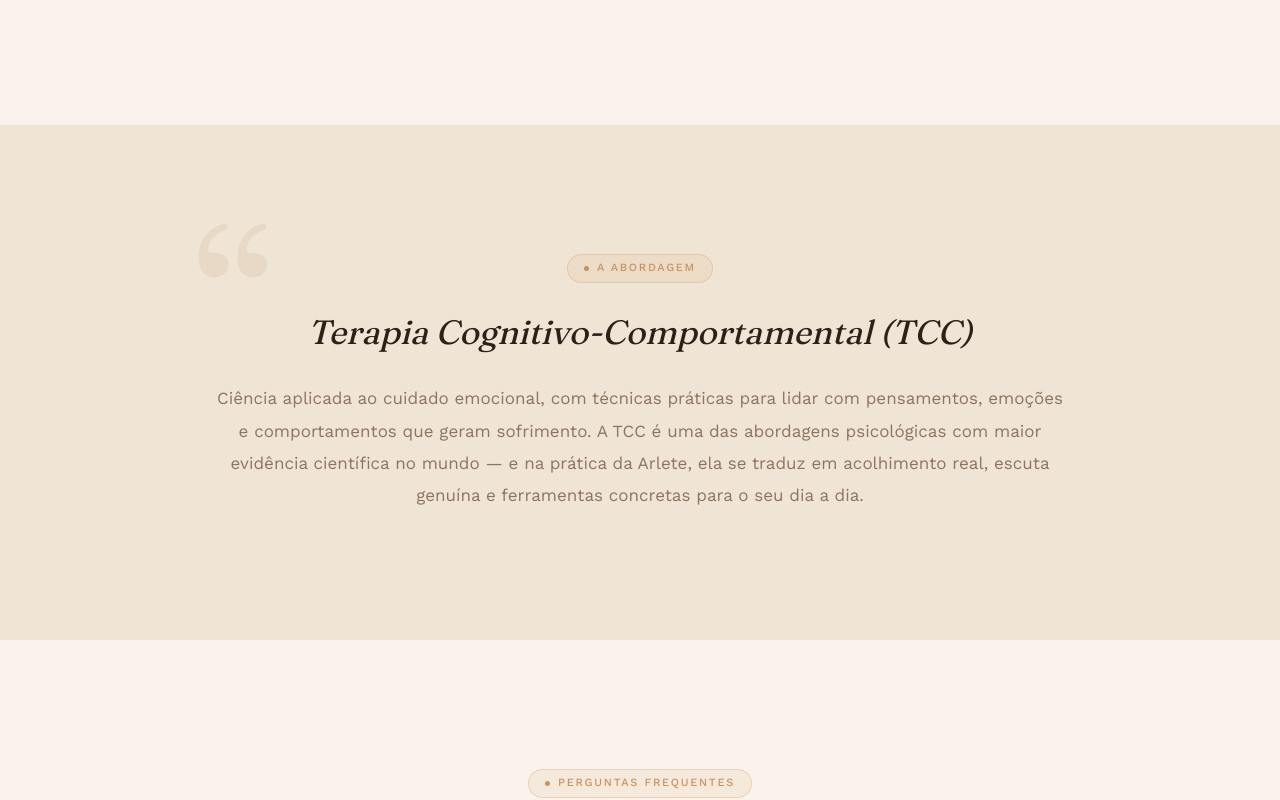
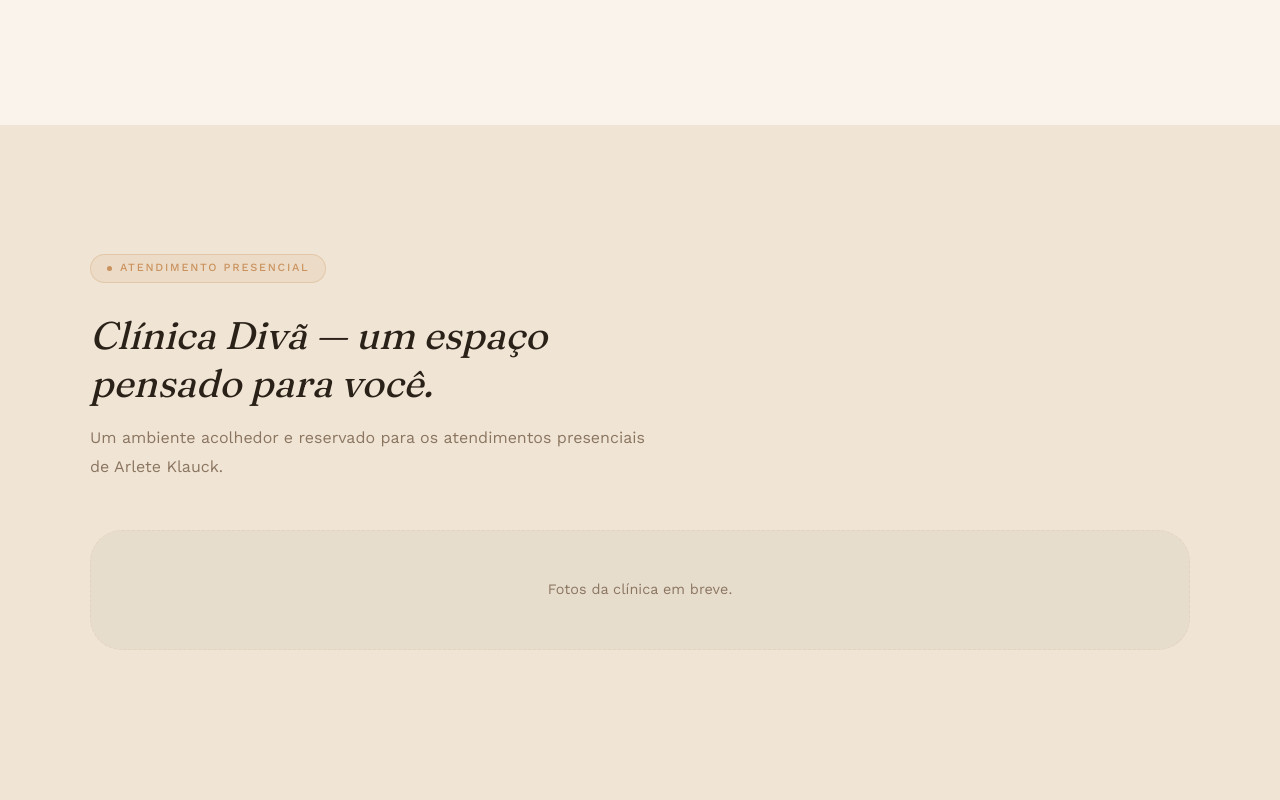
Before and after one commit to AGRyze-tech/permane-ser, a Next.js app: page /atendimento in a window 1280 px wide. Shown: the part 2480-3280 px from the top of the page. Built offline with nearby package versions, Linux system fonts and the light colour scheme.

Commit message:
feat: secao Clinica Diva no atendimento (aguardando fotos)
Estrutura pronta com galeria de fotos e placeholder.
Salvar fotos em public/clinica/foto-1.jpg, foto-2.jpg, etc.

Co-Authored-By: Claude Sonnet 4.6 <noreply@anthropic.com>

```diff
--- a/app/atendimento/page.tsx
+++ b/app/atendimento/page.tsx
@@ -1,7 +1,16 @@
 'use client'
 import { useState } from 'react'
+import Image from 'next/image'
 import { motion } from 'framer-motion'
 import { E, eyebrow, Dot, sectionPad, FadeIn, waLink } from '../../lib/motion'
+
+// TODO: substituir pelos caminhos reais quando as fotos chegarem
+// Salvar em public/clinica/foto-1.jpg, foto-2.jpg, foto-3.jpg
+const clinicaFotos: { src: string; alt: string }[] = [
+  // { src: '/clinica/foto-1.jpg', alt: 'Sala de atendimento — Clínica Divã' },
+  // { src: '/clinica/foto-2.jpg', alt: 'Recepção — Clínica Divã' },
+  // { src: '/clinica/foto-3.jpg', alt: 'Espaço de espera — Clínica Divã' },
+]
 
 const programas = [
   {
@@ -414,6 +423,90 @@ export default function AtendimentoPage() {
         </div>
       </section>
 
+      {/* ═══ CLÍNICA DIVÃ ════════════════════════════════ */}
+      <section style={{ background: 'var(--bg-alt)', ...sectionPad }}>
+        <div style={{ maxWidth: 1100, margin: '0 auto' }}>
+          <FadeIn style={{ marginBottom: '3rem' }}>
+            <span style={eyebrow}><Dot /> Atendimento Presencial</span>
+            <h2 style={{
+              fontFamily: 'var(--font-fraunces)',
+              fontWeight: 400,
+              fontStyle: 'italic',
+              fontSize: 'clamp(1.7rem, 4vw, 2.4rem)',
+              color: 'var(--text)',
+              lineHeight: 1.25,
+              maxWidth: 560,
+            }}>
+              Clínica Divã — um espaço pensado para você.
+            </h2>
+            <p style={{
+              fontFamily: 'var(--font-work-sans)',
+              fontSize: '1rem',
+              color: 'var(--text-muted)',
+              lineHeight: 1.85,
+              maxWidth: 560,
+              marginTop: '1rem',
+            }}>
+              Um ambiente acolhedor e reservado para os atendimentos presenciais de Arlete Klauck.
+            </p>
+          </FadeIn>
+
+          {clinicaFotos.length > 0 ? (
+            <div style={{
+              display: 'grid',
+              gridTemplateColumns: 'repeat(auto-fit, minmax(min(100%, 300px), 1fr))',
+              gap: 12,
+            }}>
+              {clinicaFotos.map((foto, i) => (
+                <FadeIn key={foto.src} delay={i * 0.08}>
+                  <div style={{
+                    background: 'rgba(31,59,44,0.05)',
+                    border: '1px solid var(--border)',
+                    borderRadius: '2rem',
+                    padding: 6,
+                    overflow: 'hidden',
+                  }}>
+                    <div style={{
+                      borderRadius: 'calc(2rem - 6px)',
+                      overflow: 'hidden',
+                      aspectRatio: '4/3',
+                      position: 'relative',
+                    }}>
+                      <Image
+                        src={foto.src}
+                        alt={foto.alt}
+                        fill
+                        style={{ objectFit: 'cover' }}
+                        sizes="(max-width: 768px) 100vw, 33vw"
+                      />
+                    </div>
+                  </div>
+                </FadeIn>
+              ))}
+            </div>
+          ) : (
+            /* Placeholder enquanto as fotos não chegam */
+            <FadeIn>
+              <div style={{
+                background: 'rgba(31,59,44,0.04)',
+                border: '1px dashed var(--border)',
+                borderRadius: '2rem',
+                padding: '3rem 2rem',
+                textAlign: 'center',
+              }}>
+                <p style={{
+                  fontFamily: 'var(--font-work-sans)',
+                  fontSize: '0.9rem',
+                  color: 'var(--text-muted)',
+                }}>
+                  Fotos da clínica em breve.
+                </p>
+              </div>
+            </FadeIn>
+          )}
+        </div>
+      </section>
+
       {/* ═══ A ABORDAGEM ═════════════════════════════════ */}
       <section style={{ background: 'var(--bg-alt)', ...sectionPad }}>
         <div style={{ maxWidth: 860, margin: '0 auto', textAlign: 'center', position: 'relative' }}>
```
